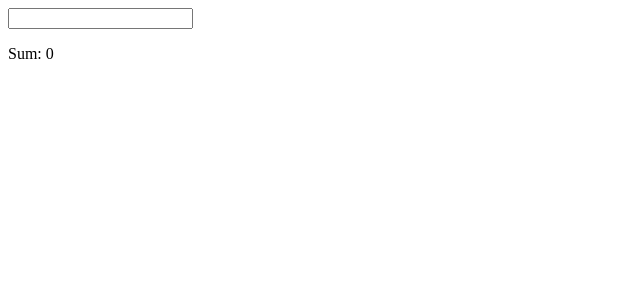
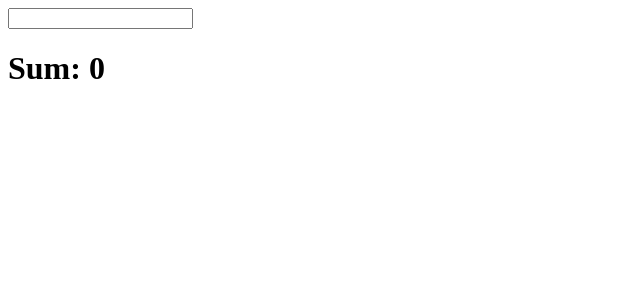
Before and after one commit to acciojob/sum-calculator-Arijitnaskar12, a React app: page / in a window 1280 px wide. Shown: the top 300 px of the page, without its empty margins (0-640 px from the left). Built offline with nearby package versions, Linux system fonts and the light colour scheme.

Commit message:
submitting code-Sat Jul 29 2023 01:20:25 GMT+0530 (India Standard Time)

```diff
--- a/src/components/App.js
+++ b/src/components/App.js
@@ -8,7 +8,7 @@ const App = () => {
     <div>
         {/* Do not remove the main div */}
         <Sum sum={sum} setSum={setSum}/>
-          <p>Sum: {sum}</p>
+          <h1>Sum: {sum}</h1>
     </div>
   )
 }
```
